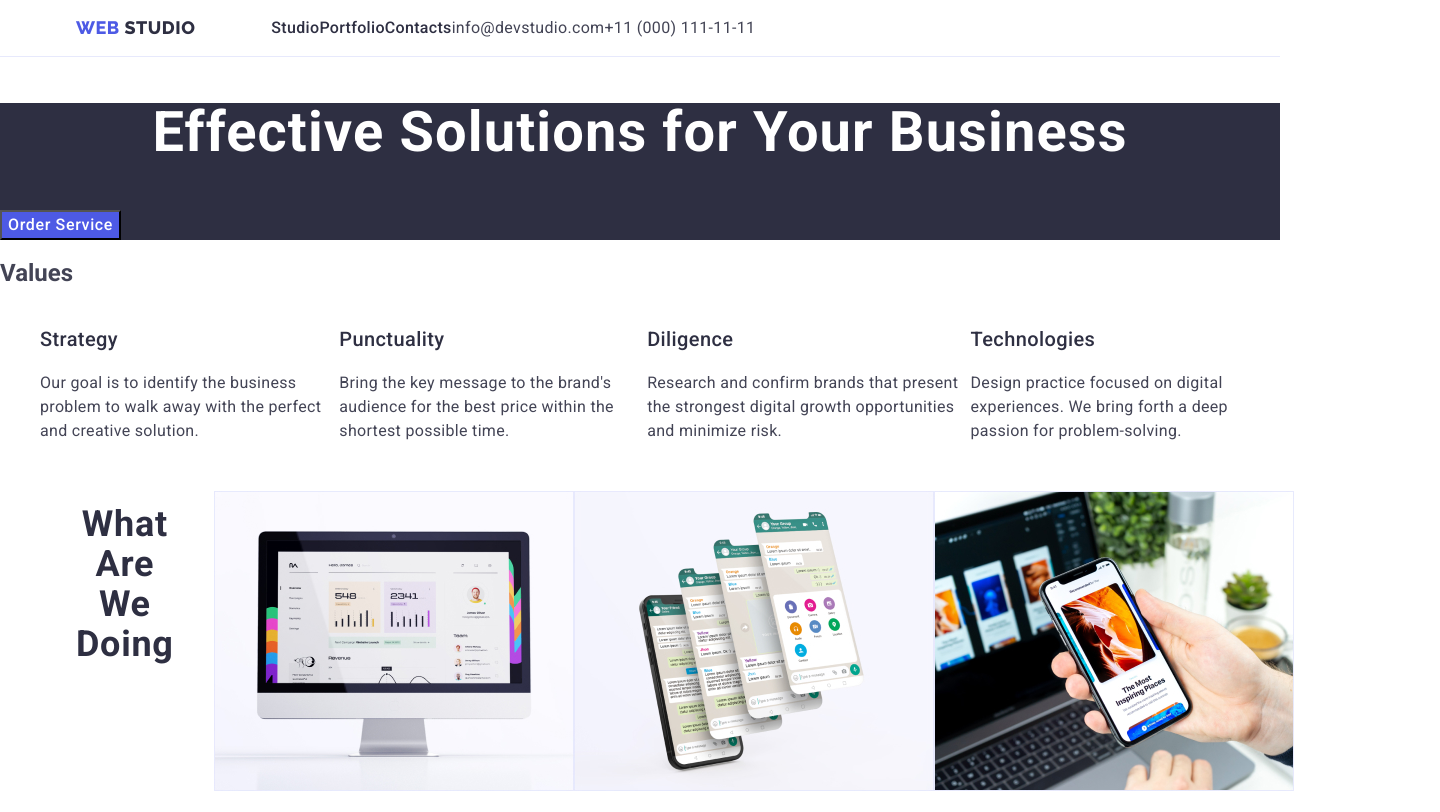
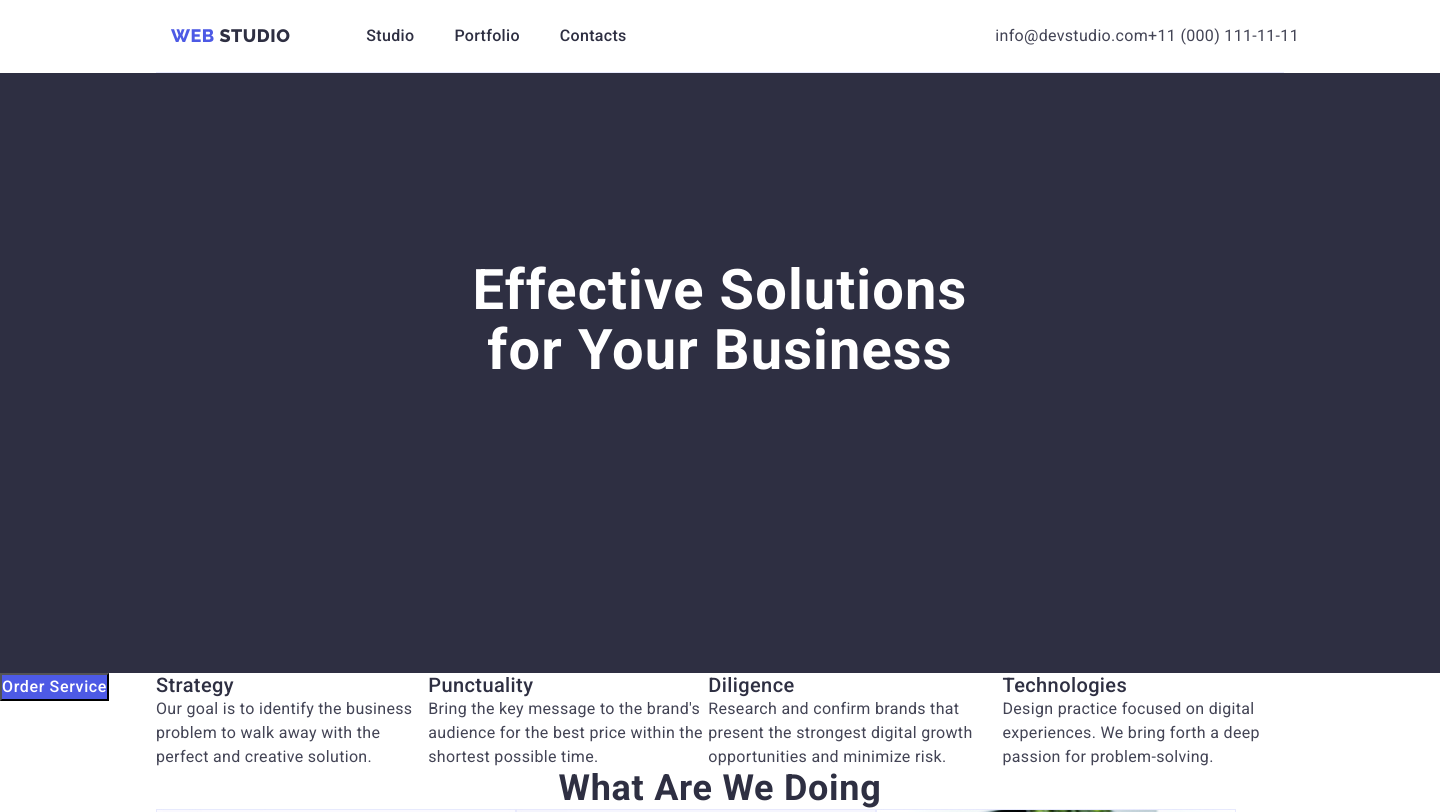
Before and after one commit to lotickles/goit-markup-hw-04, a plain HTML site: page index.html in a window 1280 px wide. Shown: the top 812 px of the page, 1440 px wide, since content can reach past the window. Drawn offline with nearby package versions, Linux system fonts and the light colour scheme.

Commit message:
added main-center,fix header

```diff
--- a/css/styles.css
+++ b/css/styles.css
@@ -11,22 +11,20 @@
   --green: #31d0aa;
   --grey: #2e2f42;
 }
-/*=======================RESET=====*/
-
-.h1,
-.h2,
-.h3,
-.h4,
-.h5,
-.h6,
-.li {
+/*===================RESET CSS=====*/
+*,
+:before,
+:after {
   margin: 0;
+  padding: 0;
 }
 
 body {
   color: var(--slate);
   font-family: "Roboto", sans-serif;
   background-color: var(--white);
+  width: 1440px;
+  margin: 0 auto;
 }
 img {
   display: block;
@@ -45,6 +43,7 @@ img {
   letter-spacing: 0.03em;
   text-transform: uppercase;
   text-decoration: none;
+  margin-right: 76px;
 }
 .link:hover,
 .link:focus,
@@ -94,6 +93,9 @@ img {
 /*sections finally!*/
 .section-one {
   background-color: var(--navyblue);
+  width: 1440px;
+  height: 600px;
+  flex-shrink: 0;
 }
 .hero-title {
   color: var(--white);
@@ -103,7 +105,12 @@ img {
   font-weight: 700;
   line-height: 1.07; /* 107.143% */
   letter-spacing: 0.02em;
+  padding-top: 188px;
+  padding-right: 472px;
+  padding-bottom: 292px;
+  padding-left: 472px;
 }
+
 .button {
   background-color: var(--iris);
   /* Button Text */
@@ -225,24 +232,38 @@ img {
   width: 1158px;
   margin: 0 auto;
   padding: 0 15px;
+  justify-content: space-between;
+}
+.main-center {
+  margin: 0 156px;
 }
 
 .header .list {
   display: inline-flex;
   padding: 0;
 }
-/*NAV TAG class*/
+.container > * {
+  margin-top: 24px;
+  margin-bottom: 24px;
+}
+
+/*NAV TAG class list*/
 .list {
   display: flex;
   align-items: center;
 }
-.logo .studio {
-  margin-right: 76px;
-}
-.menu {
-  display: flex;
+
+.nav-link {
   margin-right: 40px;
 }
-.menu:last-child {
+.nav-link :last-child {
   margin-right: 0;
 }
+
+.hide {
+  display: none;
+}
+/*
+.hero-button {
+  display: inline-flex;
+} */
--- a/index.html
+++ b/index.html
@@ -26,8 +26,8 @@
     <link rel="stylesheet" href="./css/styles.css" />
   </head>
   <body>
-    <header class="header">
-      <div class="container default-container">
+    <header class="header main-center">
+      <div class="container">
         <nav class="list">
           <a class="link logo" href="./index.html">
             Web
@@ -66,12 +66,12 @@
       <section class="section-one">
         <!--section1-->
         <h1 class="hero-title">Effective Solutions for Your Business</h1>
-        <button class="button" type="button">Order Service</button>
+        <button class="button hero-button" type="button">Order Service</button>
       </section>
 
-      <section class="section-two">
+      <section class="section-two main-center">
         <!--section2-->
-        <h2>Values</h2>
+        <h2 class="hide">Values</h2>
         <!--not really included-->
         <ul class="list">
           <li class="feature-list">
@@ -104,9 +104,9 @@
           </li>
         </ul>
       </section>
-      <section class="section-three">
+      <section class="section-three main-center">
         <!--section3-->
-        <div class="container">
+
         <h2 class="section-header">What are we doing</h2>
         <ul class="list">
           <li class="list-images">
@@ -119,10 +119,10 @@
             <img src="./images/img3.jpg" alt="image3" width="360" />
           </li>
         </ul>
-        </div>
       </section>
       <section class="section-four">
         <!--section4-->
+        <div class="main-center">
           <h2 class="section-header">Our Team</h2>
           <ul class="list">
             <li class="list-member">
@@ -149,6 +149,7 @@
               <p class="feature-text">UI Designer</p>
             </li>
           </ul>
+        </div>
       </section>
     </main>
     <footer class="footer">
```
Lines whose indentation alone changed are shown as unchanged.
